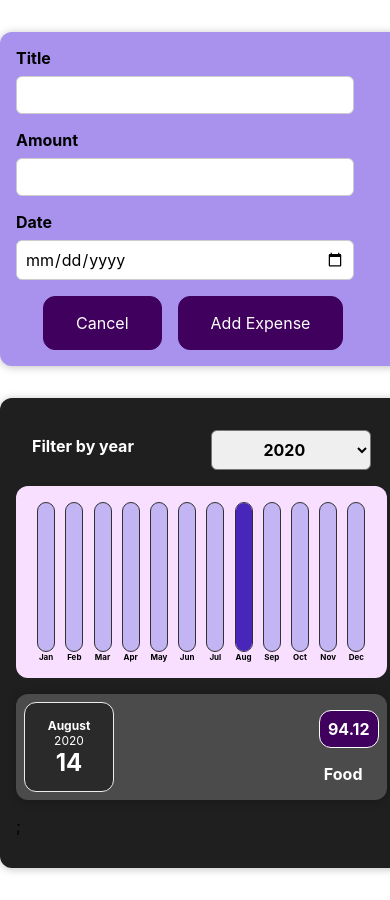
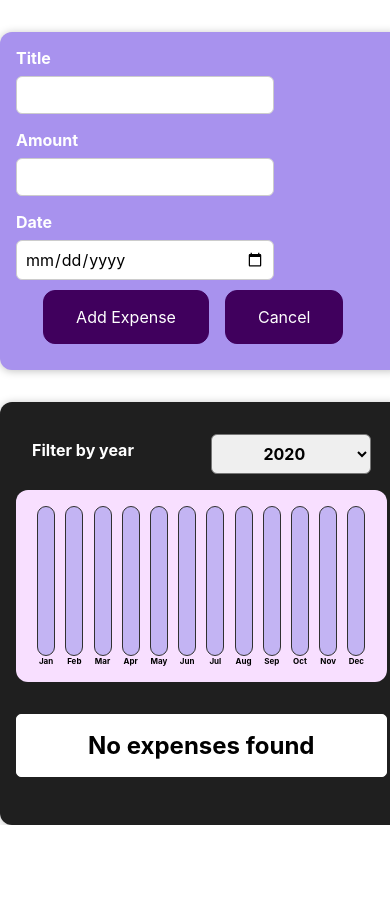
Before and after one commit to Sparrow48/expense-tracker, a React (Create React App) app: page / in a window 390 px wide. Both pictures are taken after a click on the button "Add New Expense". After the commit the page ends 844 px from the top, so only its background shows below. Built offline with nearby package versions, Linux system fonts and the light colour scheme.

Commit message:
Make rersponsive

```diff
--- a/src/App.js
+++ b/src/App.js
@@ -2,12 +2,14 @@ import { useState } from "react";
 import NewExpense from "./components/NewExpense/NewExpense";
 import Expense from "./components/Expenses/Expense";
 
+import classes from "./App.module.css";
+
 const INITIAL_EXPENSES = [
   {
-    id: "e1",
-    title: "Food",
-    amount: 94.12,
-    date: new Date(2020, 7, 14),
+    id: "a",
+    title: "a",
+    amount: 10,
+    date: new Date(1918, 11, 24, 10, 33),
   },
 ];
 
@@ -21,7 +23,7 @@ const App = () => {
   };
 
   return (
-    <div>
+    <div className={classes.App}>
       <NewExpense onAddExpense={addExpenseHandler} />
       <Expense expenses={expenses} />
     </div>
--- a/src/App.module.css
+++ b/src/App.module.css
@@ -1,3 +1,12 @@
 .App {
   text-align: center;
 }
+
+@media (max-width: 500px) and (min-height: 401px) {
+  .App {
+    text-align: center;
+    margin: 0;
+    overflow: hidden;
+    width: 100%;
+  }
+}
--- a/src/components/Expenses/Expense.js
+++ b/src/components/Expenses/Expense.js
@@ -11,7 +11,6 @@ const Expense = props => {
   const filterChangeHandler = selectedYear => {
     setFilteredYear(selectedYear);
   };
-
   const filteredExpenses = props.expenses.filter(
     expense => expense.date.getFullYear().toString() === filteredYear
   );
--- a/src/components/Expenses/Expense.module.css
+++ b/src/components/Expenses/Expense.module.css
@@ -5,3 +5,17 @@
   width: 50rem;
   max-width: 95%;
 }
+@media (max-width: 500px) and (min-height: 401px) {
+  .Expenses {
+    padding: 1rem;
+    background-color: rgb(31, 31, 31);
+    margin: 0;
+    width: 100%;
+    max-width: auto;
+  }
+  .Expenses h2 {
+    padding: 1rem;
+    margin: 2rem auto;
+    width: 100%;
+  }
+}
--- a/src/components/Expenses/ExpenseItem.js
+++ b/src/components/Expenses/ExpenseItem.js
@@ -7,8 +7,8 @@ const ExpenseItem = props => {
     <Card className={classes.ExpenseItem}>
       <ExpenseDate date={props.date} />
       <div className={classes.ExpenseItemDescription}>
-        <h2>{props.title}</h2>
-        <div className={classes.ExpenseItemPrice}>{props.amount}</div>
+        <h2 className={classes.ExpenseItemH2}>{props.title}</h2>
+        <div className={classes.ExpenseItemPrice}>{props.amount} TK</div>
       </div>
     </Card>
   );
--- a/src/components/Expenses/ExpenseItem.module.css
+++ b/src/components/Expenses/ExpenseItem.module.css
@@ -52,3 +52,44 @@
     padding: 0.5rem 1.5rem;
   }
 }
+
+@media (max-width: 500px) {
+  .ExpenseItem {
+    display: flex;
+    flex-flow: column;
+    align-items: center;
+    padding: 0.5rem;
+    margin: 10px 0;
+    background-color: #4b4b4b;
+  }
+
+  .ExpenseItemDescription {
+    display: flex;
+    flex-direction: column;
+    gap: 1rem;
+    align-items: center;
+    justify-content: flex-start;
+    flex: 1;
+  }
+
+  .ExpenseItem h2 {
+    background-color: #2a2a2a;
+    font-size: 1rem;
+    align-items: center;
+    flex: 1;
+    color: white;
+    margin-top: 10px;
+    border-radius: 12px;
+    max-width: 75%;
+  }
+
+  .ExpenseItemPrice {
+    font-size: 1rem;
+    font-weight: bold;
+    color: white;
+    background-color: #40005d;
+    border: 1px solid white;
+    padding: 0.5rem;
+    border-radius: 12px;
+  }
+}
--- a/src/components/Expenses/ExpensesList.js
+++ b/src/components/Expenses/ExpensesList.js
@@ -17,7 +17,6 @@ const ExpensesList = props => {
           date={expense.date}
         />
       ))}
-      ;
     </ul>
   );
 };
--- a/src/components/NewExpense/ExpenseForm.js
+++ b/src/components/NewExpense/ExpenseForm.js
@@ -101,9 +101,11 @@ const ExpenseForm = props => {
         </div>
       </div>
       <div>
-        <button onClick={props.onCancel}>Cancel</button>
         <button className={classes.NewExpenseActions} type='submit'>
           Add Expense
+        </button>
+        <button className={classes.NewExpenseActions} onClick={props.onCancel}>
+          Cancel
         </button>
       </div>
     </form>
--- a/src/components/NewExpense/ExpenseForm.module.css
+++ b/src/components/NewExpense/ExpenseForm.module.css
@@ -13,6 +13,7 @@
 }
 
 .NewExpenseControl input {
+  outline: none;
   font: inherit;
   padding: 0.5rem;
   border-radius: 6px;
@@ -24,3 +25,31 @@
 .NewExpenseActions {
   text-align: left;
 }
+
+@media (max-width: 500px) and (min-height: 401px) {
+  .NewExpenseControls {
+    display: flex;
+    flex-flow: column;
+    gap: 1rem;
+    margin-bottom: 10px;
+    text-align: left;
+  }
+  .NewExpenseControl label {
+    font-weight: bold;
+    margin-bottom: 0.5rem;
+    display: block;
+  }
+
+  .NewExpenseControl input {
+    outline: none;
+    font: inherit;
+    border-radius: 6px;
+    border: 1px solid #ccc;
+    width: 15rem;
+    max-width: 100%;
+  }
+  .NewExpenseActions {
+    text-align: left;
+    margin-bottom: 10px;
+  }
+}
--- a/src/components/NewExpense/NewExpense.module.css
+++ b/src/components/NewExpense/NewExpense.module.css
@@ -36,3 +36,27 @@
 .NewExpense button.alternative:active {
   background-color: #ddb3f8;
 }
+
+@media (max-width: 500px) and (min-height: 401px) {
+  .NewExpense {
+    color: white;
+    background-color: #a892ee;
+    padding: 1rem;
+    margin: 2rem 0;
+    width: 100%;
+    border-radius: 12px;
+    text-align: center;
+    box-shadow: 0 1px 8px rgba(0, 0, 0, 0.25);
+  }
+
+  .NewExpense button {
+    font: inherit;
+    cursor: pointer;
+    padding: 1rem 2rem;
+    border: 1px solid #40005d;
+    background-color: #40005d;
+    color: white;
+    border-radius: 12px;
+    margin-right: 1rem;
+  }
+}
```
